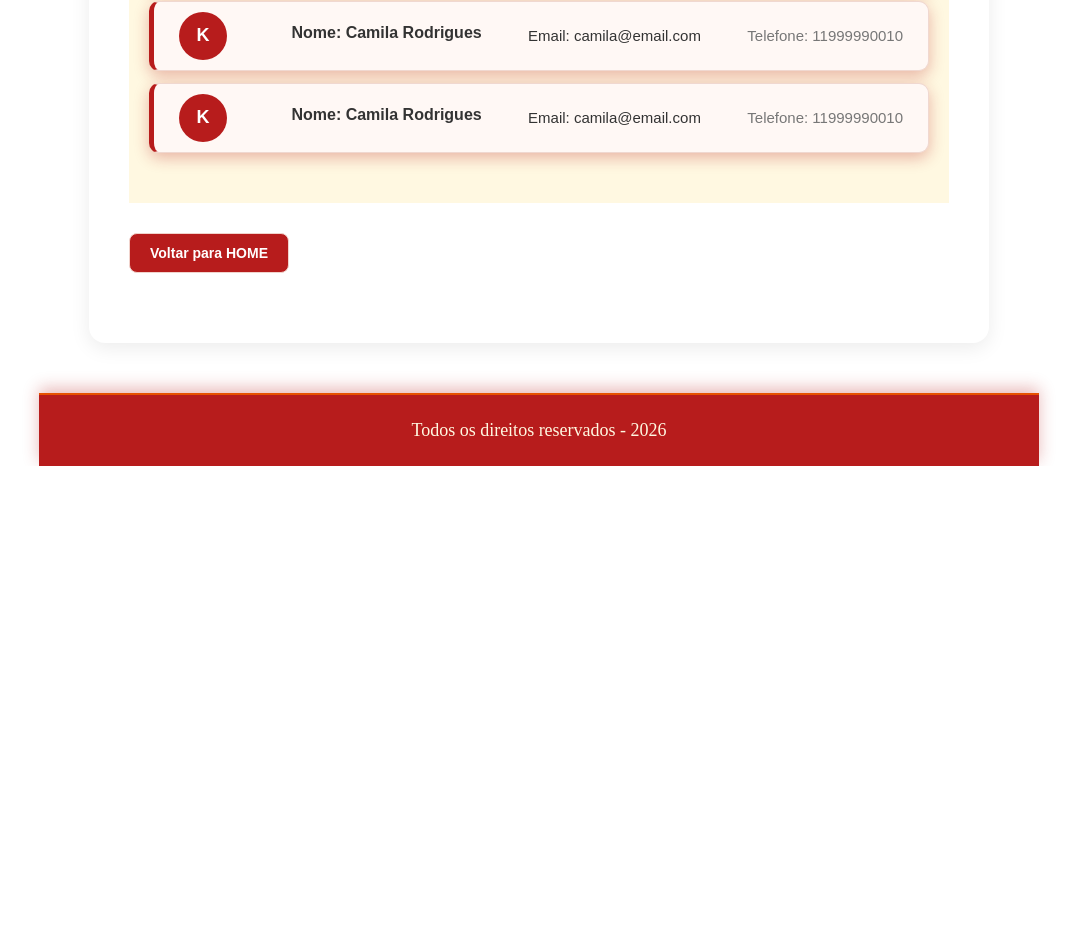
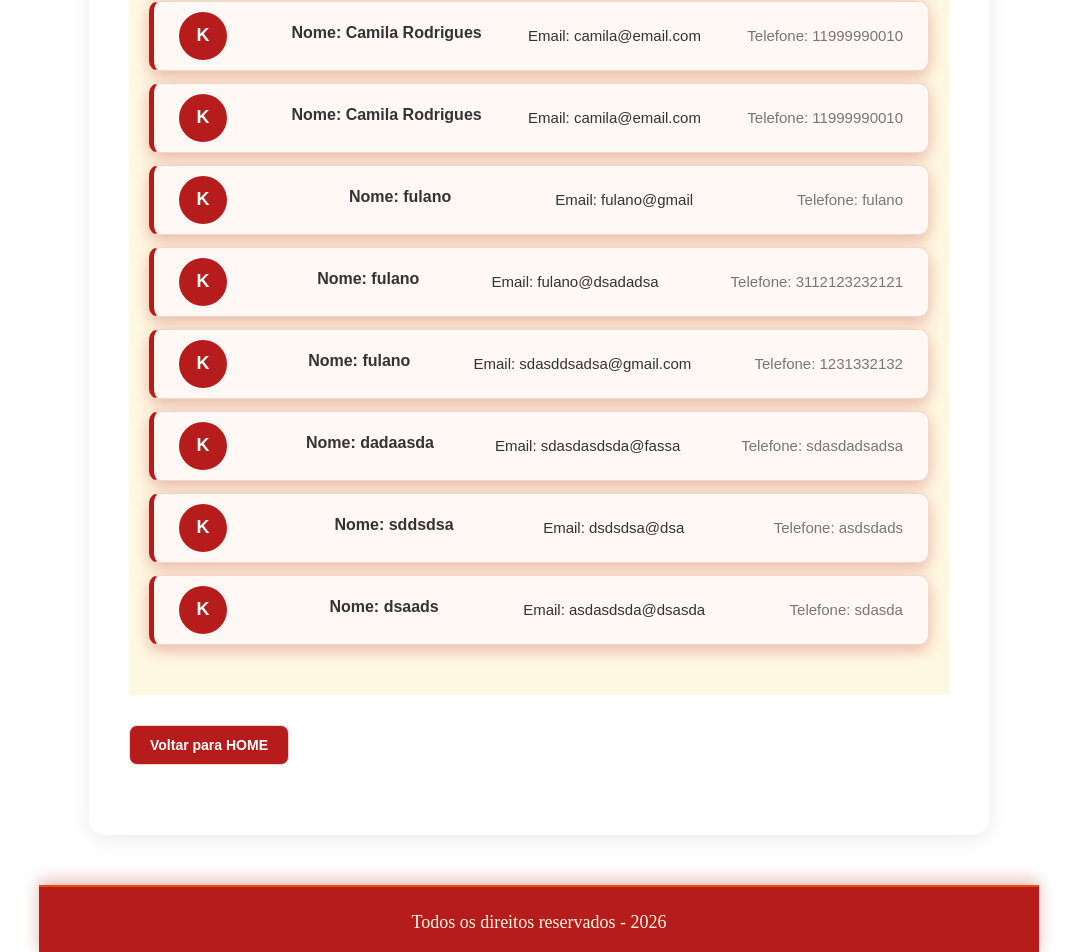
Before and after one commit to CHDanielll/domando-gpt, a React (Vite) app in the folder open-pizzaria/: page /users in a window 1280 px wide. Shown: the part 1332-2284 px from the top of the page, without its empty margins (101-1178 px from the left). Before the commit the page ends 1798 px from the top, so only its background shows below. Built offline with nearby package versions, Linux system fonts and the light colour scheme; data requests are answered from the project's data file.

Commit message:
feat: adicionando validação no cadastro

```diff
--- a/open-pizzaria/db.json
+++ b/open-pizzaria/db.json
@@ -1,29 +1,154 @@
 {
   "posts": [
-    { "id": "1", "title": "a title", "views": 100 },
-    { "id": "2", "title": "another title", "views": 200 }
+    {
+      "id": "1",
+      "title": "a title",
+      "views": 100
+    },
+    {
+      "id": "2",
+      "title": "another title",
+      "views": 200
+    }
   ],
-   "comments": [
-  {"id": 1, "nomeA": "João Silva", "comentario": "A pizza estava deliciosa e chegou quentinha!", "avaliacao": 10},
-  {"id": 2, "nomeA": "Maria Santos", "comentario": "Adorei o atendimento, com certeza vou pedir novamente.", "avaliacao": 9},
-  {"id": 3, "nomeA": "Pedro Oliveira", "comentario": "A entrega foi rápida e a pizza estava muito saborosa.", "avaliacao": 9},
-  {"id": 4, "nomeA": "Ana Souza", "comentario": "Gostei muito da qualidade dos ingredientes.", "avaliacao": 8},
-  {"id": 5, "nomeA": "Carlos Pereira", "comentario": "A pizza chegou no horário e estava excelente.", "avaliacao": 10}
-],
+  "comments": [
+    {
+      "id": "1",
+      "nomeA": "João Silva",
+      "comentario": "A pizza estava deliciosa e chegou quentinha!",
+      "avaliacao": 10
+    },
+    {
+      "id": "2",
+      "nomeA": "Maria Santos",
+      "comentario": "Adorei o atendimento, com certeza vou pedir novamente.",
+      "avaliacao": 9
+    },
+    {
+      "id": "3",
+      "nomeA": "Pedro Oliveira",
+      "comentario": "A entrega foi rápida e a pizza estava muito saborosa.",
+      "avaliacao": 9
+    },
+    {
+      "id": "4",
+      "nomeA": "Ana Souza",
+      "comentario": "Gostei muito da qualidade dos ingredientes.",
+      "avaliacao": 8
+    },
+    {
+      "id": "5",
+      "nomeA": "Carlos Pereira",
+      "comentario": "A pizza chegou no horário e estava excelente.",
+      "avaliacao": 10
+    }
+  ],
   "profile": {
     "name": "typicode"
   },
   "users": [
-    {"nome": "João Silva", "email": "joao@email.com", "telefone": "11999990001" },
-    {"nome": "Maria Santos", "email": "maria@email.com", "telefone": "11999990002" },
-    {"nome": "Pedro Oliveira", "email": "pedro@email.com", "telefone": "11999990003" },
-    {"nome": "Ana Souza", "email": "ana@email.com", "telefone": "11999990004" },
-    {"nome": "Carlos Pereira", "email": "carlos@email.com", "telefone": "11999990005" },
-    {"nome": "Juliana Costa", "email": "juliana@email.com", "telefone": "11999990006" },
-    {"nome": "Lucas Almeida", "email": "lucas@email.com", "telefone": "11999990007" },
-    { "nome": "Fernanda Lima", "email": "fernanda@email.com", "telefone": "11999990008" },
-    {"nome": "Rafael Martins", "email": "rafael@email.com", "telefone": "11999990009" },
-    {"nome": "Camila Rodrigues", "email": "camila@email.com", "telefone": "11999990010" },
-    {"nome": "Camila Rodrigues", "email": "camila@email.com", "telefone": "11999990010" }
-  ]
+    {
+      "nome": "João Silva",
+      "email": "joao@email.com",
+      "telefone": "11999990001",
+      "id": "El3RlcbbklM"
+    },
+    {
+      "nome": "Maria Santos",
+      "email": "maria@email.com",
+      "telefone": "11999990002",
+      "id": "Q-dvO1XDslQ"
+    },
+    {
+      "nome": "Pedro Oliveira",
+      "email": "pedro@email.com",
+      "telefone": "11999990003",
+      "id": "L-cKFIso68Y"
+    },
+    {
+      "nome": "Ana Souza",
+      "email": "ana@email.com",
+      "telefone": "11999990004",
+      "id": "7z_yuwBHGGk"
+    },
+    {
+      "nome": "Carlos Pereira",
+      "email": "carlos@email.com",
+      "telefone": "11999990005",
+      "id": "I_k38U6z_yQ"
+    },
+    {
+      "nome": "Juliana Costa",
+      "email": "juliana@email.com",
+      "telefone": "11999990006",
+      "id": "M79Tljm2n6g"
+    },
+    {
+      "nome": "Lucas Almeida",
+      "email": "lucas@email.com",
+      "telefone": "11999990007",
+      "id": "GP9urooqDrs"
+    },
+    {
+      "nome": "Fernanda Lima",
+      "email": "fernanda@email.com",
+      "telefone": "11999990008",
+      "id": "Bg8d6G1O-vs"
+    },
+    {
+      "nome": "Rafael Martins",
+      "email": "rafael@email.com",
+      "telefone": "11999990009",
+      "id": "wVOSIqfhl64"
+    },
+    {
+      "nome": "Camila Rodrigues",
+      "email": "camila@email.com",
+      "telefone": "11999990010",
+      "id": "SJnJrjgKJWQ"
+    },
+    {
+      "nome": "Camila Rodrigues",
+      "email": "camila@email.com",
+      "telefone": "11999990010",
+      "id": "VJo5w7Jnp8g"
+    },
+    {
+      "nome": "fulano",
+      "email": "fulano@gmail",
+      "telefone": "fulano",
+      "id": "cUzNr5LRwWU"
+    },
+    {
+      "nome": "fulano",
+      "email": "fulano@dsadadsa",
+      "telefone": "3112123232121",
+      "id": "SZGoTwKoy50"
+    },
+    {
+      "nome": "fulano",
+      "email": "sdasddsadsa@gmail.com",
+      "telefone": "1231332132",
+      "id": "bqBEPEqep0c"
+    },
+    {
+      "nome": "dadaasda",
+      "email": "sdasdasdsda@fassa",
+      "telefone": "sdasdadsadsa",
+      "id": "_CtF8TMTY5I"
+    },
+    {
+      "nome": "sddsdsa",
+      "email": "dsdsdsa@dsa",
+      "telefone": "asdsdads",
+      "id": "nip9ZJgzJSs"
+    },
+    {
+      "nome": "dsaads",
+      "email": "asdasdsda@dsasda",
+      "telefone": "sdasda",
+      "id": "_mq-1IweTTw"
+    }
+  ],
+  "$schema": "./node_modules/json-server/schema.json"
 }
--- a/open-pizzaria/src/Pages/Cadastro/Cadastro.css
+++ b/open-pizzaria/src/Pages/Cadastro/Cadastro.css
@@ -80,3 +80,9 @@
 .containerCadastro button:active {
   transform: translateY(0);
 }
+.error {
+    color: red;
+    font-size: 14px;
+    margin-top: 5px;
+    display: block;
+}
--- a/open-pizzaria/src/Pages/Cadastro/Index.jsx
+++ b/open-pizzaria/src/Pages/Cadastro/Index.jsx
@@ -1,72 +1,151 @@
-import React, { useState } from 'react'
-import "./Cadastro.css"
+import React, { useState } from "react";
+import "./Cadastro.css";
 
-export default function index() {
-    // Estado para armazenar os dados do formulario
+export default function Index() {
+    // Estado para armazenar os dados do formulário
     const [formData, setFormData] = useState({
         nome: "",
         email: "",
         telefone: ""
-    })
+    });
 
-    //Função para lidar com a mudança nos campos do formulário
+    // Estado para armazenar os erros
+    const [errors, setErrors] = useState({});
+
+    // Função para lidar com a mudança nos campos do formulário
     const handleChange = (event) => {
         const { name, value } = event.target;
 
         setFormData((prevFormData) => ({
             ...prevFormData,
             [name]: value
-        }))
+        }));
+
+        // Remove o erro do campo enquanto o usuário preenche
+        setErrors((prevErrors) => ({
+            ...prevErrors,
+            [name]: ""
+        }));
+    };
+
+    // Função para validar o formulário
+    const validateForm = () => {
+        const newErrors = {};
+
+        if (!formData.nome.trim()) {
+            newErrors.nome = "O nome é obrigatório.";
         }
 
-    //Função para envio do formulário
+        if (!formData.email.trim()) {
+            newErrors.email = "O email é obrigatório.";
+        }
+
+        if (!formData.telefone.trim()) {
+            newErrors.telefone = "O telefone é obrigatório.";
+        }
+
+        setErrors(newErrors);
+
+        // Retorna true se não houver nenhum erro
+        return Object.keys(newErrors).length === 0;
+    };
+
+    // Função para envio do formulário
     const handleSubmit = (e) => {
-        e.preventDefault()
-        alert("Enviar")
+        e.preventDefault();
 
+        // Primeiro valida o formulário
+        if (!validateForm()) {
+            return;
         }
+
+        // Enviando os dados para o backend
+        fetch("http://localhost:3000/users", {
+            method: "POST",
+            headers: {
+                "Content-Type": "application/json"
+            },
+            body: JSON.stringify(formData)
+        })
+            .then((response) => response.json())
+            .then((data) => {
+                console.log("Usuário cadastrado com sucesso:", data);
+
+                // Limpa o formulário após o envio
+                setFormData({
+                    nome: "",
+                    email: "",
+                    telefone: ""
+                });
+
+                // Limpa os erros
+                setErrors({});
+            })
+            .catch((error) => {
+                console.error("Erro ao cadastrar usuário:", error);
+            });
+    };
 
     return (
         <main className="containerCadastro">
             <h1>Cadastro de usuários</h1>
+
             <form onSubmit={handleSubmit}>
                 <article className="form-control">
                     <label htmlFor="nome">Nome</label>
+
                     <input
+                        id="nome"
                         type="text"
                         name="nome"
                         placeholder="Digite seu nome"
                         value={formData.nome}
                         onChange={handleChange}
                     />
+
+                    {errors.nome && (
+                        <span className="error">{errors.nome}</span>
+                    )}
                 </article>
-
 
                 <article className="form-control">
                     <label htmlFor="email">Email</label>
+
                     <input
+                        id="email"
                         type="email"
                         name="email"
                         placeholder="Digite seu Email"
                         value={formData.email}
                         onChange={handleChange}
                     />
+
+                    {errors.email && (
+                        <span className="error">{errors.email}</span>
+                    )}
                 </article>
-
 
                 <article className="form-control">
                     <label htmlFor="telefone">Telefone</label>
+
                     <input
+                        id="telefone"
                         type="tel"
                         name="telefone"
                         placeholder="Digite seu telefone"
                         value={formData.telefone}
                         onChange={handleChange}
                     />
+
+                    {errors.telefone && (
+                        <span className="error">{errors.telefone}</span>
+                    )}
                 </article>
+
                 <br />
-            <button>Cadastrar</button>
+
+                <button type="submit">Cadastrar</button>
             </form>
         </main>
-  )
+    );
 }
```
Lines whose indentation alone changed are shown as unchanged.
